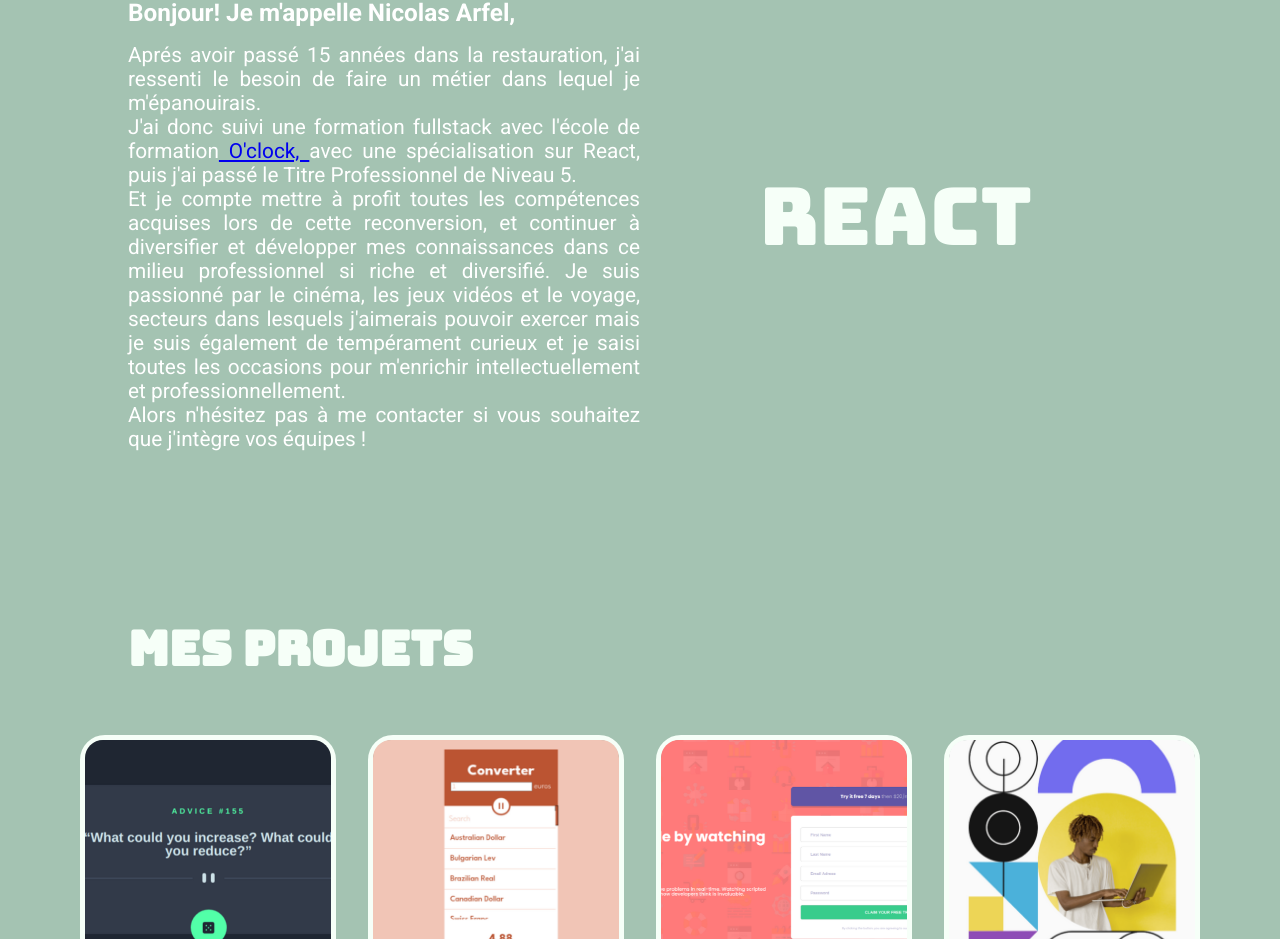
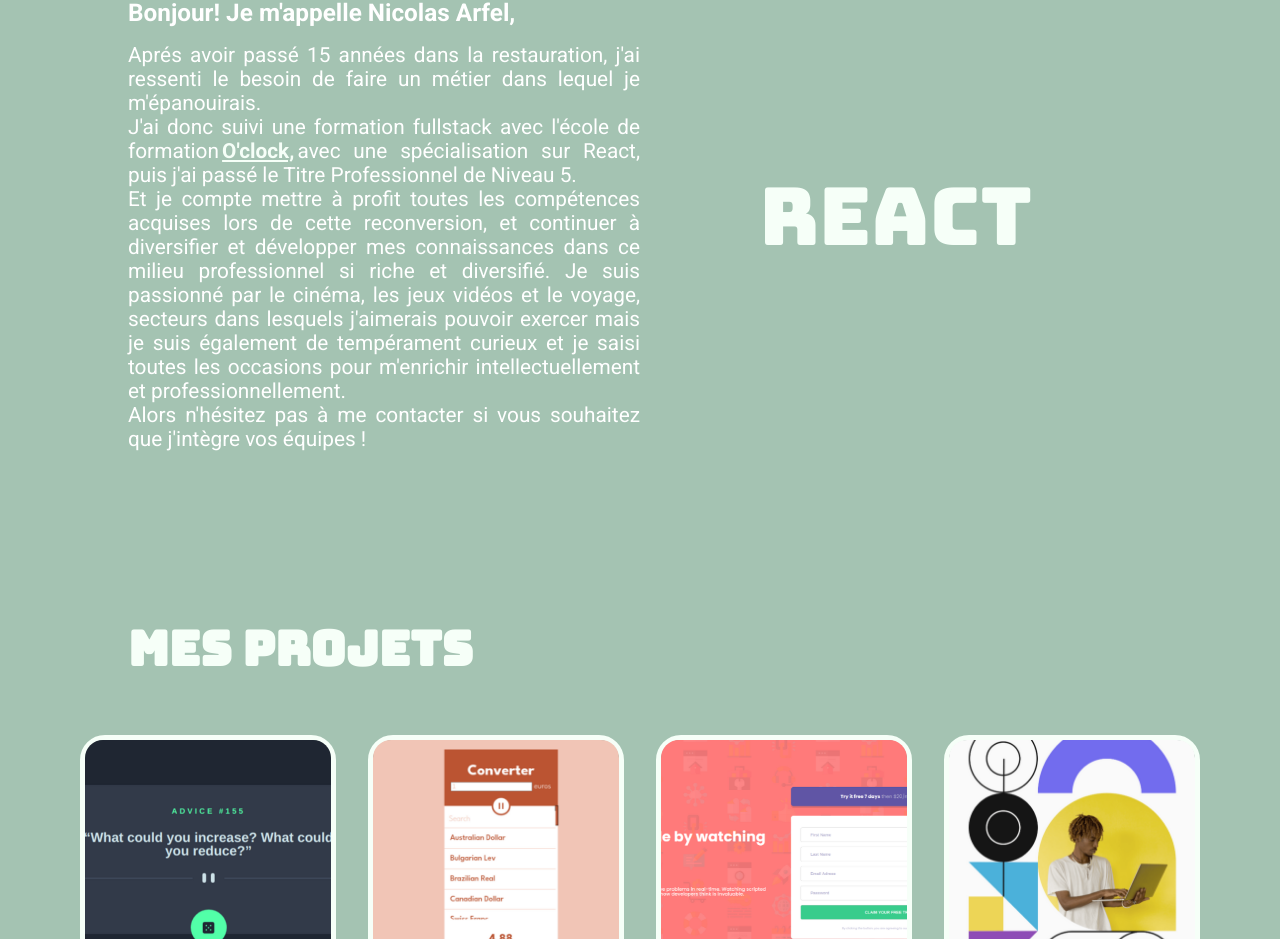
Before and after one commit to NicolasArfel/new-portfolio, a React (Create React App) app: page / in a window 1280 px wide. Shown: the part 1047-1986 px from the top of the page. Built offline with nearby package versions, Linux system fonts and the light colour scheme; the HTML template or start-up script is replaced by a standard one.

Commit message:
home 1024 responsive ok

```diff
--- a/src/components/Navbar/Navbar.scss
+++ b/src/components/Navbar/Navbar.scss
@@ -3,6 +3,13 @@
     z-index: 1;
     .navbar__logo, .navbar__link {
         color: var(--background);
+    }
+
+    :where(.navbar__logo, .navbar__link):hover {
+        cursor: pointer;
+        background-color: var(--background);
+        color: var(--text);
+        border-radius: 5px;
     }
 }
 
--- a/src/pages/About/About.jsx
+++ b/src/pages/About/About.jsx
@@ -17,7 +17,7 @@ const About = () => {
             </p>
             <p>
               J'ai donc suivi une formation fullstack avec l'école de formation
-              <a href='https://oclock.io/'> O'clock, </a>
+              <a href='https://oclock.io/'>O'clock,</a>
               avec une spécialisation sur React, puis j'ai passé le Titre
               Professionnel de Niveau 5.
             </p>
--- a/src/pages/About/About.scss
+++ b/src/pages/About/About.scss
@@ -19,6 +19,13 @@
             text-align: justify;
         }
 
+        a {
+            font-weight: bold;
+            color: var(--text);
+            margin: 0.2rem;
+            cursor: pointer;
+        }
+
         h3 {
             margin: 1rem 0;
         }
--- a/src/pages/Home/Home.scss
+++ b/src/pages/Home/Home.scss
@@ -212,3 +212,20 @@
         transform: translateY(-48vh) scaleY(4);
     }
 }
+
+@media screen and ( max-width: 1024px) {
+    .home__title {
+        padding: 0 1rem;
+        &-text {
+            font-size: 3rem;
+        }
+        &-name {
+            font-size: 4.5rem;
+        }
+    }
+
+    .home__image {
+        width: 350px;
+        height: 350px;
+    }
+}
```
